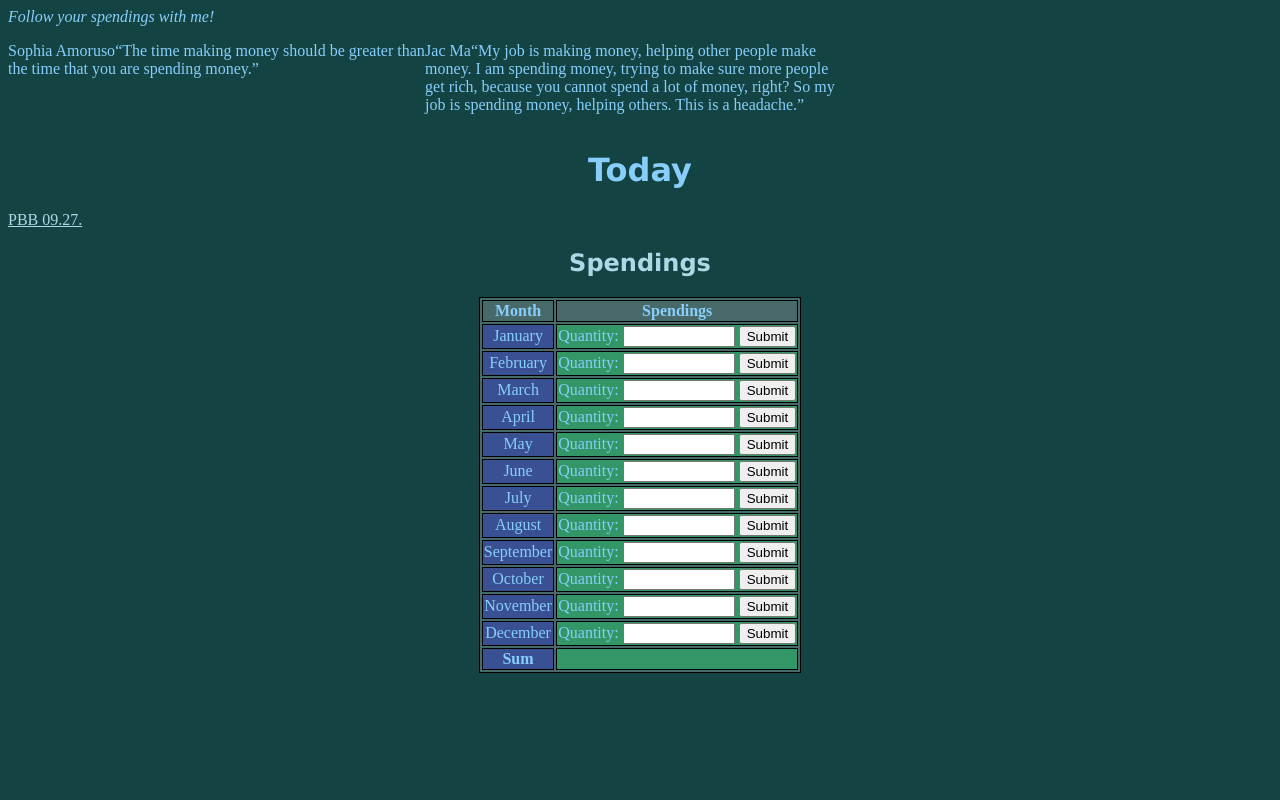
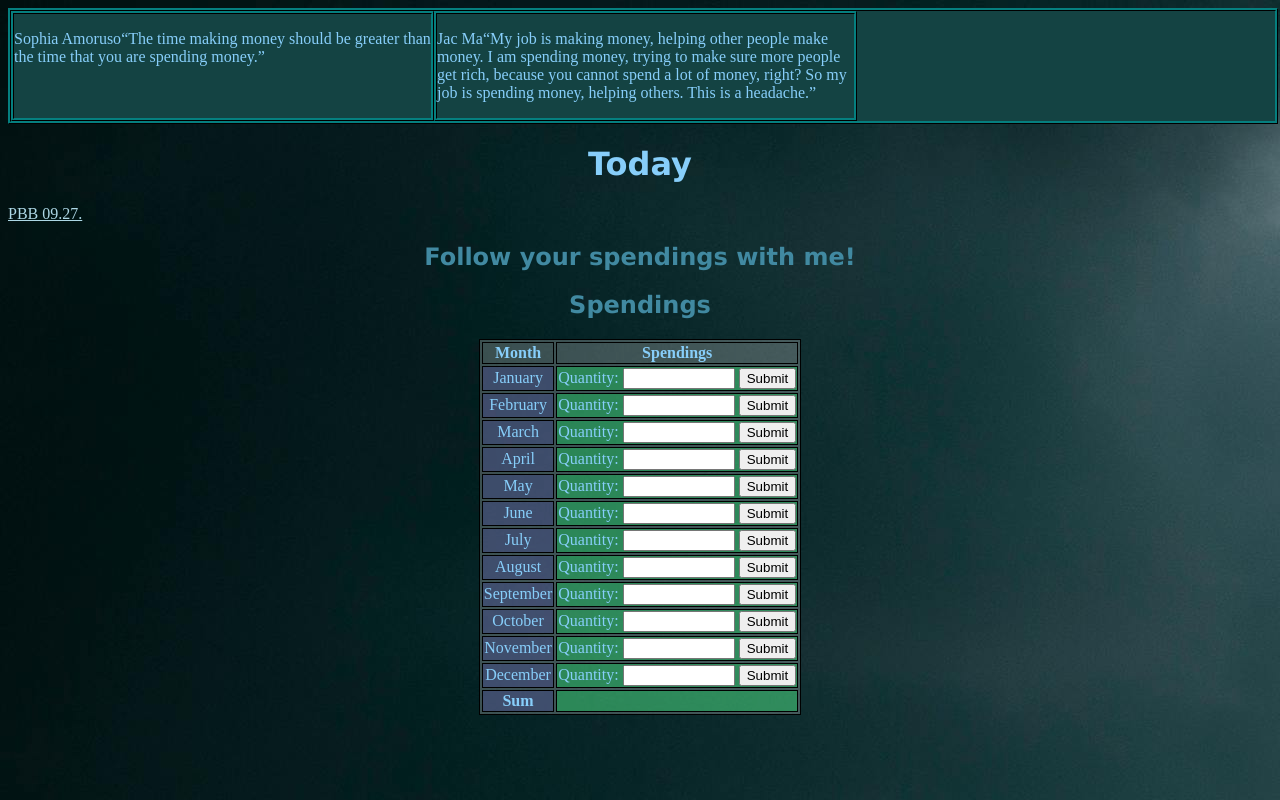
Before and after one commit to PBB2020/927, a plain HTML site: page index.html in a window 1280 px wide. Drawn offline with Linux system fonts and the light colour scheme.

Commit message:
modified:   index.html     modified:   style.css

```diff
--- a/index.html
+++ b/index.html
@@ -5,10 +5,13 @@
     <meta name="viewport" content="width=device-width, initial-scale=1.0">
     <link rel="stylesheet" href="style.css">
     <title>Mai Óra</title>
-    <i text-align: center, style="color: lightskyblue">Follow your spendings with me!</i>
     <div class="mycontainer">
     <div>
-    <p> Sophia Amoruso<q>The time making money should be greater than the time that you are spending money.</q></p>
+    <p> Sophia Amoruso<q>The time making money should be greater than the time that you are spending money.</q>
+    <br>
+    <br>
+    <br>
+    </p>
     </div>
     <div>
     <p>Jac Ma<q>My job is making money, helping other people make money. I am spending money, trying to make sure more people get rich, because you cannot spend a lot of money, right? So my job is spending money, helping others. This is a headache.</q>
@@ -16,12 +19,14 @@
     </div>
     </div>
 </head>
-<body style="background-color: rgb(20, 67, 67);">
+<body>
 
     <h1 style="color: lightskyblue">Today</h1>
     <a href="https://pbb2020.github.io/927/" class="link-success" >PBB 09.27.</a>
 
-    <h2 style="color:lightblue">Spendings</h2>
+    <h2 text-align: center style="color:rgb(65, 137, 161)">Follow your spendings with me!</h2>
+
+    <h2 style="color:rgb(65, 137, 161)">Spendings</h2>
 
 
     <table id="p2" class="center">
--- a/style.css
+++ b/style.css
@@ -2,6 +2,13 @@ div {
     width:300px;
     margin:start;
     color: lightskyblue;
+    background-color: rgb(20, 67, 67);
+    border-style:ridge;
+    border-color:rgb(2, 43, 43)
+}
+
+body {
+  background-image: url(pexels-joshsorenson-1154510.jpg);
 }
 
 h1, h2 {
@@ -27,7 +34,7 @@ h1, h2 {
   background-color:rgba(192,192,192,0.3);
 }
 #p3 {
-  background-color:rgba(23, 23, 244, 0.3);
+  background-color:rgba(68, 68, 165, 0.3);
 }
 
 table, th, td {
```
